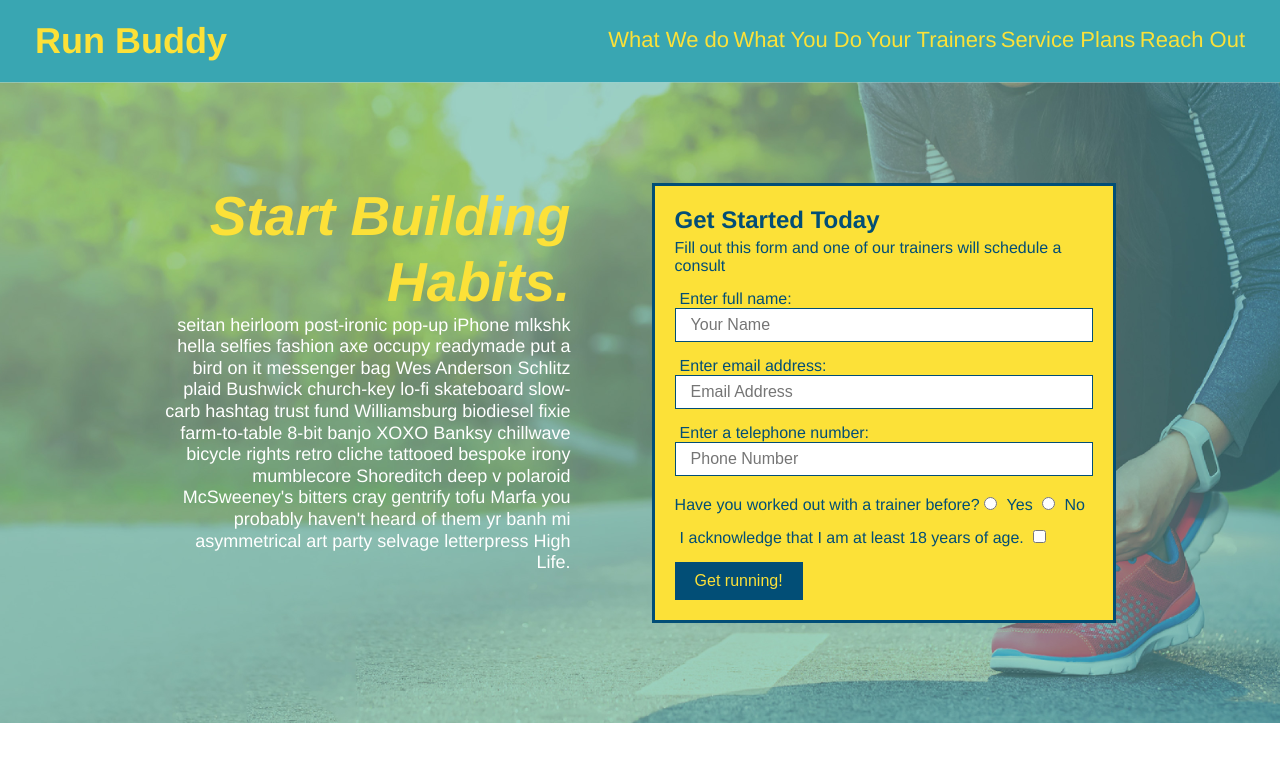
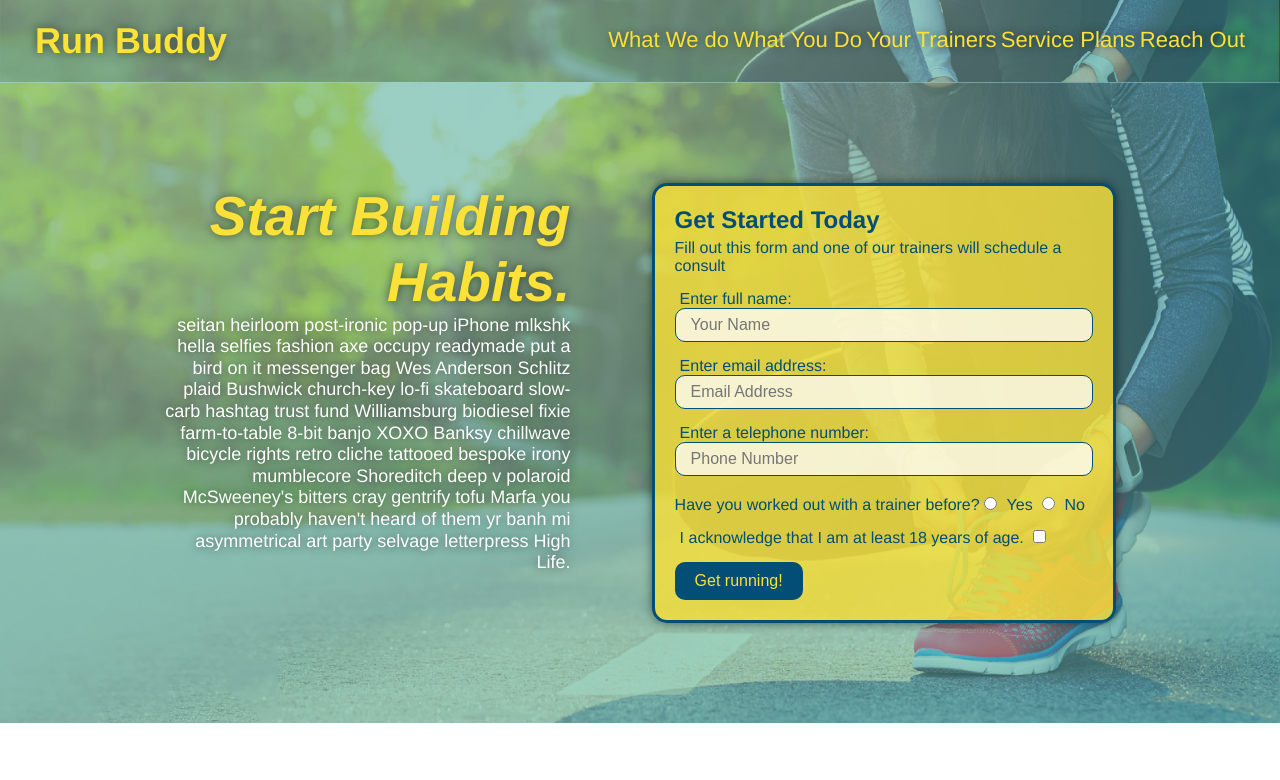
Before and after one commit to marcobjj/run-buddy, a plain HTML site: page index.html in a window 1280 px wide. Shown: the top 780 px of the page. Drawn offline with Linux system fonts and the light colour scheme.

Commit message:
aesthetic improvements

```diff
--- a/assets/css/style.css
+++ b/assets/css/style.css
@@ -15,6 +15,13 @@ body {
 header {
     padding: 20px 35px;
     background-color: #39a6b2;
+    position: sticky;
+    top: 0;
+    background-image: url("../images/hero-bg.jpg");
+    background-size: cover;
+    background-position: center;
+    background-attachment: fixed;
+    background-position: 80%;
   }
 
 header h1 {
@@ -23,6 +30,7 @@ header h1 {
     color: #fce138;
     margin: 0;
     display:inline-block;
+    text-shadow: 0 0 10px rgba(0, 0, 0, 0.5);
   }
 
 header a {
@@ -43,6 +51,7 @@ header nav ul li a {
     padding: 10 15px;
     font-weight: lighter;
     font-size: 22px;
+    text-shadow: 0 0 10px rgba(0, 0, 0, 0.5);
   }
 footer {
     background: #fce138;
@@ -76,6 +85,8 @@ section {
   background-image: url("../images/hero-bg.jpg");
   background-size: cover;
   background-position: center;
+  background-attachment: fixed;
+  background-position: 80%;
 
   display: flex;
 justify-content: center;
@@ -86,7 +97,7 @@ align-items: flex-start;
 /* Hero Style End */
 
 .hero-form {
-  background-color: #fce138;
+  background-color:rgba(252, 225, 56, 0.8);
   padding: 20px;
   color: #024e76;
   border-style: solid;
@@ -94,6 +105,8 @@ align-items: flex-start;
   border-color: #024e76;
   width: 40%;
   margin: 3.5%;
+  box-shadow: 0 0 10px rgba(0, 0, 0, 0.5);
+  border-radius: 15px;
 
 }
 
@@ -104,6 +117,7 @@ align-items: flex-start;
   color: #fff;
   font-size: 18px;
   line-height: 1.2;
+  text-shadow: 0 0 10px rgba(0, 0, 0, 0.5);
 }
 
 .hero-cta h2 {
@@ -124,11 +138,18 @@ align-items: flex-start;
 
 .form-input {
   border: 1px solid #024e76;
+  background-color: rgba(255,255,255, 0.75);
   padding: 7px 15px;
   font-size: 16px;
   color: #024e76;
   width: 100%;
   margin-bottom: 15px;
+  border-radius: 10px;
+}
+
+.form-input:focus {
+  background-color: rgba(255,255,255, 1);
+  outline: none;
 }
 
 .hero-form label {
@@ -141,7 +162,25 @@ align-items: flex-start;
   border: none;
   padding: 10px 20px;
   font-size: 16px;
+  border-radius: 10px;
 }
+
+header nav ul li a:hover {
+  background: #fce138;
+  color: #024e76;
+  border-radius: 15px;
+  text-shadow: none;
+}
+
+.hero-form button:hover {
+  background-color: #39a6b2;
+}
+
+.contact-form button:hover {
+  color: #fce138;
+  background: #39a6b2;
+}
+
 /* HERO STYLES END */
 
 
@@ -169,6 +208,11 @@ align-items: flex-start;
   flex-wrap: wrap;
   align-items: center;
   justify-content: space-between;
+
+}
+
+.step:last-child {
+  border-bottom: none;
 }
 
 .section-title {
@@ -225,6 +269,10 @@ max-width: 100%;
 
 .step-text {
   flex: 12;
+}
+
+.step:nth-child(even) {
+  border-bottom: 1px solid #39a6b2;
 }
 
 .trainers {
@@ -412,6 +460,8 @@ flex-wrap: wrap;
   margin-bottom: 15px;
 
   margin-top: 5px;
+
+  border-radius: 10px;
 }
 
 .contact-form button {
```
